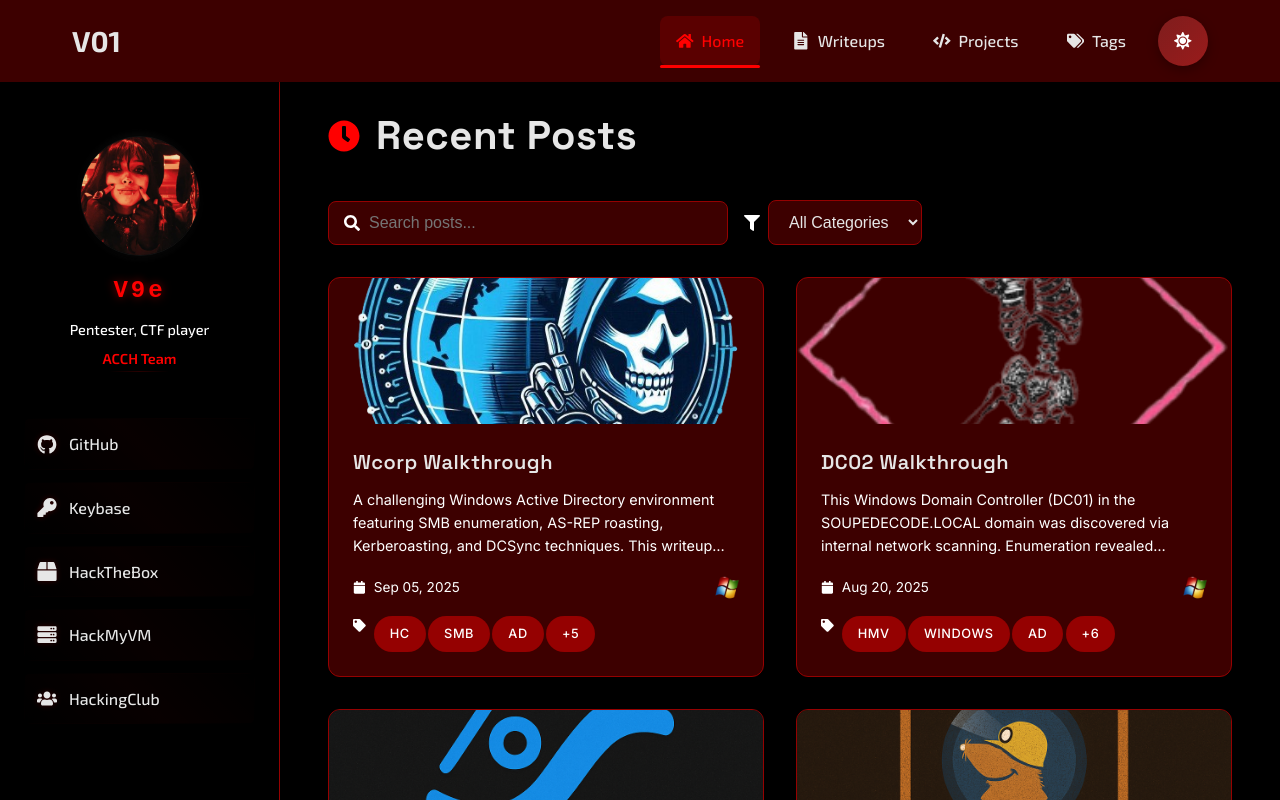
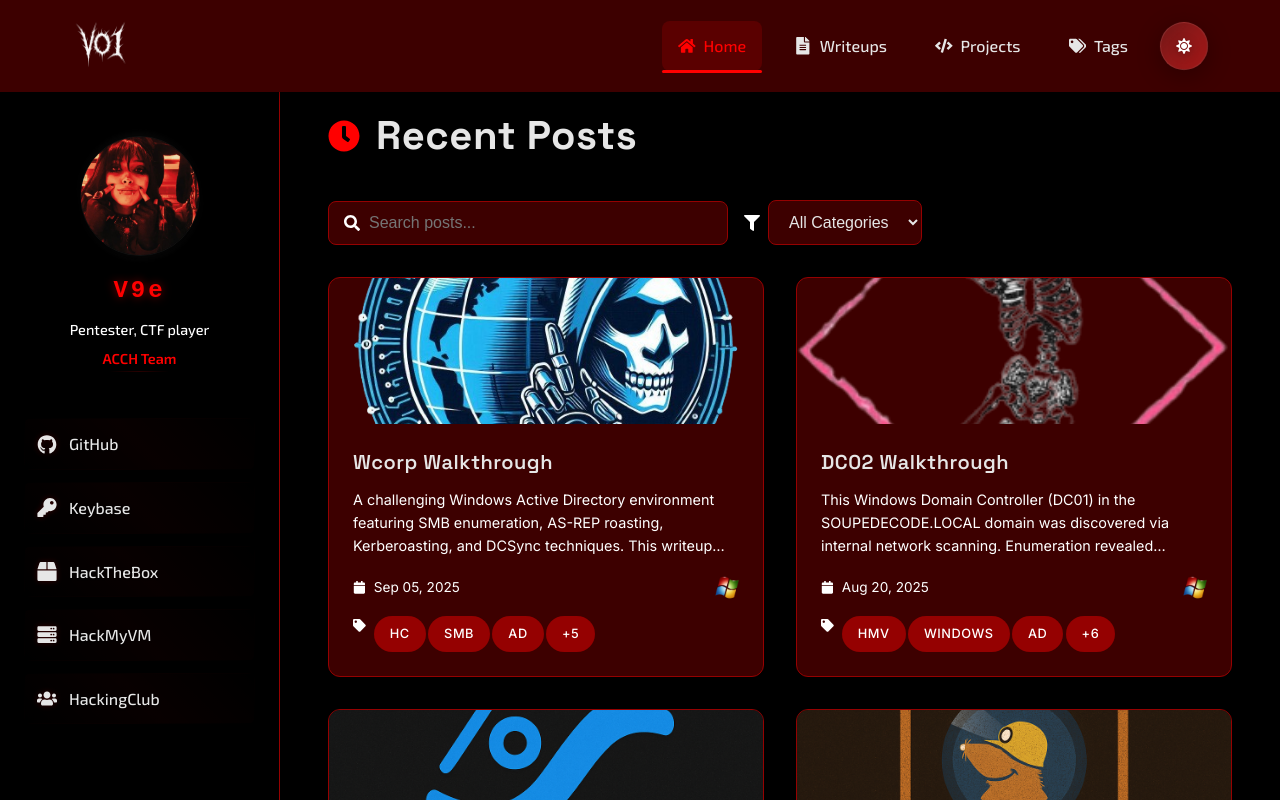
Before and after one commit to EndlssNightmare/endlssnightmare.github.io, a React (Create React App) app: page /#/ in a window 1280 px wide. Shown: the top 800 px of the page. Built offline with nearby package versions, Linux system fonts and the light colour scheme.

Commit message:
New logo

```diff
--- a/public/index.html
+++ b/public/index.html
@@ -7,31 +7,31 @@
     <meta name="theme-color" content="#3D0000" />
     <meta
       name="description"
-      content="V01's Cybersecurity Portfolio - Pentester, CTF player, ACCH Team"
+      content="V01's Cybersecurity Notes - Pentester, CTF player, ACCH Team"
     />
 
     <!-- Open Graph / Facebook -->
     <meta property="og:type" content="website" />
     <meta property="og:url" content="https://endlssightmare.com/" />
-    <meta property="og:title" content="V01 - Cybersecurity Portfolio" />
-    <meta property="og:description" content="V01's Cybersecurity Portfolio - Pentester, CTF player, ACCH Team" />
-    <meta property="og:image" content="https://endlssightmare.com/images/profile/profile.jpg" />
+    <meta property="og:title" content="V01 - Cybersecurity Notes" />
+    <meta property="og:description" content="V01's Cybersecurity Notes - Pentester, CTF player, ACCH Team" />
+    <meta property="og:image" content="https://endlssightmare.com/images/V01Logo2.png" />
     <meta property="og:image:width" content="1200" />
     <meta property="og:image:height" content="630" />
-    <meta property="og:site_name" content="V01 Portfolio" />
+    <meta property="og:site_name" content="V01 Notes" />
 
     <!-- Twitter -->
     <meta property="twitter:card" content="summary_large_image" />
     <meta property="twitter:url" content="https://endlssightmare.com/" />
-    <meta property="twitter:title" content="V01 - Cybersecurity Portfolio" />
-    <meta property="twitter:description" content="V01's Cybersecurity Portfolio - Pentester, CTF player, ACCH Team" />
-    <meta property="twitter:image" content="https://endlssightmare.com/images/profile/profile.jpg" />
+    <meta property="twitter:title" content="V01 - Cybersecurity Notes" />
+    <meta property="twitter:description" content="V01's Cybersecurity Notes - Pentester, CTF player, ACCH Team" />
+    <meta property="twitter:image" content="https://endlssightmare.com/images/V01Logo2.png" />
     <meta property="twitter:creator" content="@v01_cyber" />
 
     <!-- Additional Meta Tags -->
     <meta name="author" content="V01" />
     <meta name="robots" content="index, follow" />
-    <meta name="keywords" content="cybersecurity, pentesting, CTF, hacking, security, portfolio, V01, ACCH" />
+    <meta name="keywords" content="cybersecurity, pentesting, CTF, hacking, security, notes, V01, ACCH" />
 
     <link rel="apple-touch-icon" href="%PUBLIC_URL%/logo192.png" />
     <link rel="manifest" href="%PUBLIC_URL%/manifest.json" />
@@ -42,7 +42,7 @@
     <link rel="preconnect" href="https://fonts.gstatic.com" crossorigin>
     <link href="https://fonts.googleapis.com/css2?family=Space+Grotesk:wght@300;400;500;600;700&family=Exo+2:wght@300;400;500;600;700&family=Inter:wght@300;400;500;600;700&family=JetBrains+Mono:wght@400;500;600&display=swap" rel="stylesheet">
 
-    <title>V01 - Cybersecurity Portfolio</title>
+    <title>V01 - Cybersecurity Notes</title>
   </head>
   <body>
     <noscript>You need to enable JavaScript to run this app.</noscript>
--- a/src/components/Footer.js
+++ b/src/components/Footer.js
@@ -24,7 +24,7 @@ const Footer = () => {
               © {currentYear} V01
             </p>
             <p className="footer-note">
-              This portfolio showcases ethical hacking and security research.
+              This site showcases ethical hacking and security research.
             </p>
           </div>
         </motion.div>
--- a/src/components/Navbar.css
+++ b/src/components/Navbar.css
@@ -33,16 +33,31 @@
 .navbar-brand {
   font-size: 1.8rem;
   font-weight: 700;
+  display: flex;
+  align-items: center;
 }
 
 .brand-link {
   color: var(--text-primary);
   text-decoration: none;
   transition: color 0.3s ease;
+  display: flex;
+  align-items: center;
 }
 
 .brand-link:hover {
   color: var(--primary-color);
+}
+
+.brand-logo {
+  height: 60px;
+  width: auto;
+  transition: transform 0.3s ease, filter 0.3s ease;
+}
+
+.brand-logo:hover {
+  transform: scale(1.05);
+  filter: brightness(1.1);
 }
 
 .navbar-nav {
@@ -99,51 +114,104 @@
   border: none;
   color: white;
   font-size: 1.1rem;
-  width: 50px;
-  height: 50px;
+  width: 48px;
+  height: 48px;
   border-radius: 50%;
   cursor: pointer;
   position: relative;
   overflow: hidden;
-  transition: all 0.4s cubic-bezier(0.4, 0, 0.2, 1);
+  transition: all 0.6s cubic-bezier(0.23, 1, 0.32, 1);
   display: flex;
   align-items: center;
   justify-content: center;
-  box-shadow: 0 4px 12px rgba(0, 0, 0, 0.3);
-  /* Default background to prevent flash */
-  background: linear-gradient(135deg, #7F1D1D, #991B1B);
+  backdrop-filter: blur(20px);
+  -webkit-backdrop-filter: blur(20px);
+  border: 1px solid rgba(255, 255, 255, 0.1);
+  box-shadow:
+    0 6px 24px rgba(0, 0, 0, 0.3);
+  background: linear-gradient(135deg,
+    rgba(127, 29, 29, 0.8) 0%,
+    rgba(153, 27, 27, 0.9) 50%,
+    rgba(185, 28, 28, 0.8) 100%);
 }
 
+
+
+
 .theme-toggle.theme-transitioning {
-  background-size: 200% 200%;
-  animation: gradientShift 0.6s ease-in-out;
+  transform: scale(1.1) rotate(180deg);
+  box-shadow:
+    0 10px 32px rgba(0, 0, 0, 0.4);
+  animation: themeMorph 0.8s cubic-bezier(0.23, 1, 0.32, 1);
 }
 
-@keyframes gradientShift {
+.theme-toggle.theme-morphing {
+  animation: themeMorph 0.8s cubic-bezier(0.23, 1, 0.32, 1);
+}
+
+@keyframes themeMorph {
   0% {
-    background-position: 0% 50%;
+    border-radius: 50%;
+    transform: scale(1) rotate(0deg);
+  }
+  25% {
+    border-radius: 50%;
+    transform: scale(1.2) rotate(45deg);
   }
   50% {
-    background-position: 100% 50%;
+    border-radius: 50%;
+    transform: scale(1.1) rotate(90deg);
+  }
+  75% {
+    border-radius: 50%;
+    transform: scale(1.2) rotate(135deg);
   }
   100% {
-    background-position: 0% 50%;
+    border-radius: 50%;
+    transform: scale(1.1) rotate(180deg);
   }
 }
 
+.theme-toggle::before {
+  content: '';
+  position: absolute;
+  top: 0;
+  left: 0;
+  right: 0;
+  bottom: 0;
+  background: linear-gradient(135deg,
+    rgba(255, 255, 255, 0.1) 0%,
+    transparent 30%,
+    transparent 70%,
+    rgba(255, 255, 255, 0.05) 100%);
+  border-radius: 50%;
+  opacity: 0;
+  transition: opacity 0.3s ease;
+  pointer-events: none;
+  z-index: 1;
+}
 
 .theme-toggle:hover {
-  box-shadow: 0 6px 20px rgba(0, 0, 0, 0.4);
+  transform: translateY(-2px) scale(1.05);
+  box-shadow:
+    0 10px 32px rgba(0, 0, 0, 0.4);
 }
+
+.theme-toggle:hover::before {
+  opacity: 1;
+}
+
+
 
 .theme-icon-wrapper {
   position: relative;
-  width: 24px;
-  height: 24px;
+  width: 20px;
+  height: 20px;
   display: flex;
   align-items: center;
   justify-content: center;
-  z-index: 2;
+  z-index: 3;
+  filter: drop-shadow(0 2px 4px rgba(0, 0, 0, 0.3));
 }
 
 .theme-icon {
@@ -153,49 +221,143 @@
   display: flex;
   align-items: center;
   justify-content: center;
-  font-size: 1.1rem;
+  font-size: 1rem;
+  transition: all 0.4s cubic-bezier(0.23, 1, 0.32, 1);
+  text-shadow: 0 2px 4px rgba(0, 0, 0, 0.3);
+}
+
+.theme-icon:hover {
+  transform: scale(1.1);
+  filter: brightness(1.2) drop-shadow(0 4px 8px rgba(0, 0, 0, 0.4));
 }
 
 .theme-glow {
   position: absolute;
-  top: -5px;
-  left: -5px;
-  right: -5px;
-  bottom: -5px;
+  top: -8px;
+  left: -8px;
+  right: -8px;
+  bottom: -8px;
   border-radius: 50%;
-  background: radial-gradient(circle, rgba(255, 255, 255, 0.3), transparent);
+  background: radial-gradient(circle,
+    rgba(255, 255, 255, 0.4) 0%,
+    rgba(255, 255, 255, 0.2) 30%,
+    transparent 70%);
   pointer-events: none;
   z-index: 1;
+  opacity: 0;
+  transition: opacity 0.3s ease;
+}
+
+/* Enhanced particle effects */
+.theme-particle {
+  position: absolute;
+  width: 4px;
+  height: 4px;
+  background: radial-gradient(circle, rgba(255, 255, 255, 0.9), rgba(255, 255, 255, 0.3));
+  border-radius: 50%;
+  pointer-events: none;
+  z-index: 3;
+  box-shadow: 0 0 6px rgba(255, 255, 255, 0.6);
+}
+
+/* Additional hover effects */
+.theme-toggle:hover {
+  filter: brightness(1.05) saturate(1.1);
+}
+
+.theme-toggle:active {
+  transform: translateY(-1px) scale(0.98);
+  transition: all 0.1s ease;
+}
+
+/* Enhanced focus states for accessibility */
+.theme-toggle:focus {
+  outline: none;
+  box-shadow:
+    0 8px 32px rgba(0, 0, 0, 0.3),
+    inset 0 1px 0 rgba(255, 255, 255, 0.1),
+    inset 0 -1px 0 rgba(0, 0, 0, 0.1),
+    0 0 0 3px rgba(255, 107, 107, 0.5);
+}
+
+/* Smooth theme transitions for all elements */
+* {
+  transition: background-color 0.6s cubic-bezier(0.23, 1, 0.32, 1),
+              color 0.6s cubic-bezier(0.23, 1, 0.32, 1),
+              border-color 0.6s cubic-bezier(0.23, 1, 0.32, 1),
+              box-shadow 0.6s cubic-bezier(0.23, 1, 0.32, 1);
 }
 
 
 
 
-/* Theme-specific colors with smooth transitions */
-/* Light theme - Moon visible, use gray color */
+/* Theme-specific colors with advanced glassmorphism effects */
+/* Light theme - Moon visible, use sophisticated gray palette */
 [data-theme="light"] .theme-toggle {
-  background: linear-gradient(135deg, #4B5563, #6B7280);
-  color: white;
+  background: linear-gradient(135deg,
+    rgba(75, 85, 99, 0.8) 0%,
+    rgba(107, 114, 128, 0.9) 50%,
+    rgba(156, 163, 175, 0.8) 100%);
+  border: 1px solid rgba(255, 255, 255, 0.2);
+  box-shadow:
+    0 6px 24px rgba(0, 0, 0, 0.2);
   animation: themeTransition 0.6s ease-in-out;
 }
 
 [data-theme="light"] .theme-toggle:hover {
-  background: linear-gradient(135deg, #374151, #4B5563);
-  box-shadow: 0 4px 12px rgba(75, 85, 99, 0.3);
-  transform: scale(1.05);
+  background: linear-gradient(135deg,
+    rgba(55, 65, 81, 0.9) 0%,
+    rgba(75, 85, 99, 0.95) 50%,
+    rgba(107, 114, 128, 0.9) 100%);
+  box-shadow:
+    0 10px 32px rgba(0, 0, 0, 0.3);
+  transform: translateY(-2px) scale(1.05);
 }
 
-/* Dark theme - Sun visible, use dark red gradient */
+/* Dark theme - Sun visible, use vibrant red gradient */
 [data-theme="dark"] .theme-toggle {
-  background: linear-gradient(135deg, #7F1D1D, #991B1B);
-  color: white;
+  background: linear-gradient(135deg,
+    rgba(127, 29, 29, 0.8) 0%,
+    rgba(153, 27, 27, 0.9) 50%,
+    rgba(185, 28, 28, 0.8) 100%);
+  border: 1px solid rgba(255, 255, 255, 0.1);
+  box-shadow:
+    0 6px 24px rgba(0, 0, 0, 0.3);
   animation: themeTransition 0.6s ease-in-out;
 }
 
 [data-theme="dark"] .theme-toggle:hover {
-  background: linear-gradient(135deg, #5F1A1A, #7F1D1D);
-  box-shadow: 0 4px 12px rgba(127, 29, 29, 0.3);
-  transform: scale(1.05);
+  background: linear-gradient(135deg,
+    rgba(95, 26, 26, 0.9) 0%,
+    rgba(127, 29, 29, 0.95) 50%,
+    rgba(153, 27, 27, 0.9) 100%);
+  box-shadow:
+    0 10px 32px rgba(0, 0, 0, 0.4);
+  transform: translateY(-2px) scale(1.05);
+}
+
+/* Enhanced theme transition animation */
+@keyframes themeTransition {
+  0% {
+    transform: scale(1) rotate(0deg);
+    filter: brightness(1) saturate(1);
+  }
+  25% {
+    transform: scale(1.1) rotate(45deg);
+    filter: brightness(1.2) saturate(1.3);
+  }
+  50% {
+    transform: scale(1.05) rotate(90deg);
+    filter: brightness(1.1) saturate(1.2);
+  }
+  75% {
+    transform: scale(1.1) rotate(135deg);
+    filter: brightness(1.2) saturate(1.3);
+  }
+  100% {
+    transform: scale(1) rotate(180deg);
+    filter: brightness(1) saturate(1);
+  }
 }
 
 
--- a/src/components/Navbar.js
+++ b/src/components/Navbar.js
@@ -67,7 +67,11 @@ const Navbar = () => {
           className="navbar-brand"
         >
           <Link to="/" className="brand-link">
-            V01
+            <img
+              src="/images/V01Logo2.png"
+              alt="V01 Logo"
+              className="brand-logo"
+            />
           </Link>
         </motion.div>
 
@@ -105,37 +109,49 @@ const Navbar = () => {
             onClick={toggleTheme}
             whileHover={{
               scale: 1.05,
-              y: -2
+              y: -3,
+              rotateY: 5,
+              rotateX: 5
             }}
             whileTap={{
-              scale: 0.95
+              scale: 0.95,
+              rotateY: -5,
+              rotateX: -5
             }}
             transition={{
               type: "spring",
-              stiffness: 400,
-              damping: 25
+              stiffness: 300,
+              damping: 20,
+              mass: 0.8
+            }}
+            style={{
+              transformStyle: "preserve-3d"
             }}
           >
             <motion.div
               className="theme-icon-wrapper"
               animate={{
                 rotate: isTransitioning ? 360 : 0,
-                scale: isTransitioning ? 1.2 : 1
+                scale: isTransitioning ? 1.1 : 1
               }}
               transition={{
                 duration: 0.6,
-                ease: "easeInOut"
+                ease: [0.23, 1, 0.32, 1]
               }}
             >
               <motion.div
                 className="theme-icon"
                 animate={{
-                  opacity: theme === 'dark' ? [0, 1] : [1, 0],
-                  y: theme === 'dark' ? [10, 0] : [0, -10]
+                  opacity: theme === 'dark' ? 1 : 0,
+                  scale: theme === 'dark' ? 1 : 0.8,
+                  rotateY: theme === 'dark' ? 0 : 90
                 }}
                 transition={{
-                  duration: 0.3,
-                  ease: "easeInOut"
+                  duration: 0.4,
+                  ease: [0.23, 1, 0.32, 1]
+                }}
+                style={{
+                  transformStyle: "preserve-3d"
                 }}
               >
                 <FaSun />
@@ -143,29 +159,60 @@ const Navbar = () => {
               <motion.div
                 className="theme-icon"
                 animate={{
-                  opacity: theme === 'light' ? [0, 1] : [1, 0],
-                  y: theme === 'light' ? [10, 0] : [0, -10]
+                  opacity: theme === 'light' ? 1 : 0,
+                  scale: theme === 'light' ? 1 : 0.8,
+                  rotateY: theme === 'light' ? 0 : 90
                 }}
                 transition={{
-                  duration: 0.3,
-                  ease: "easeInOut"
+                  duration: 0.4,
+                  ease: [0.23, 1, 0.32, 1]
+                }}
+                style={{
+                  transformStyle: "preserve-3d"
                 }}
               >
                 <FaMoon />
               </motion.div>
             </motion.div>
 
+
+            {/* Particle effects */}
+            {isTransitioning && (
+              <>
+                {[...Array(6)].map((_, i) => (
                   <motion.div
-              className="theme-glow"
+                    key={i}
+                    className="theme-particle"
+                    initial={{
+                      opacity: 0,
+                      scale: 0,
+                      x: 0,
+                      y: 0
+                    }}
                     animate={{
-                opacity: isTransitioning ? 1 : 0,
-                scale: isTransitioning ? [0.8, 1.2, 0.8] : 0
+                      opacity: [0, 1, 0],
+                      scale: [0, 1, 0],
+                      x: Math.cos(i * 60 * Math.PI / 180) * 40,
+                      y: Math.sin(i * 60 * Math.PI / 180) * 40
                     }}
                     transition={{
-                duration: 0.6,
-                ease: "easeInOut"
+                      duration: 0.8,
+                      delay: i * 0.1,
+                      ease: "easeOut"
+                    }}
+                    style={{
+                      position: 'absolute',
+                      width: '4px',
+                      height: '4px',
+                      background: 'rgba(255, 255, 255, 0.8)',
+                      borderRadius: '50%',
+                      pointerEvents: 'none',
+                      zIndex: 3
                     }}
                   />
+                ))}
+              </>
+            )}
           </motion.button>
         </div>
       </div>
--- a/src/pages/Home.js
+++ b/src/pages/Home.js
@@ -119,8 +119,8 @@ const Home = () => {
   return (
     <>
       <SEO
-        title="V01 - Cybersecurity Portfolio"
-        description="V01's Cybersecurity Portfolio - Pentester, CTF player, ACCH Team. Explore my latest writeups, projects, and cybersecurity content."
+        title="V01 - Cybersecurity Notes"
+        description="V01's Cybersecurity Notes - Pentester, CTF player, ACCH Team. Explore my latest writeups, projects, and cybersecurity content."
         url="https://endlssightmare.com/"
       />
       <motion.div
```
Also changed, not shown: src/components/DynamicSEO.js (+5 -5 lines), src/components/SEO.js (+4 -4 lines), src/contexts/ThemeContext.js (+12 -3 lines), public/images/V01Logo2.png (added), 2 other files (tests, documents, lock files or other folders). Lines whose indentation alone changed are shown as unchanged.
